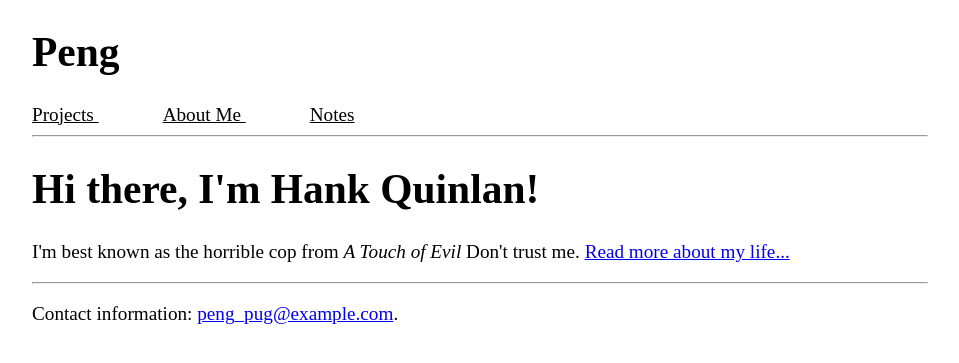
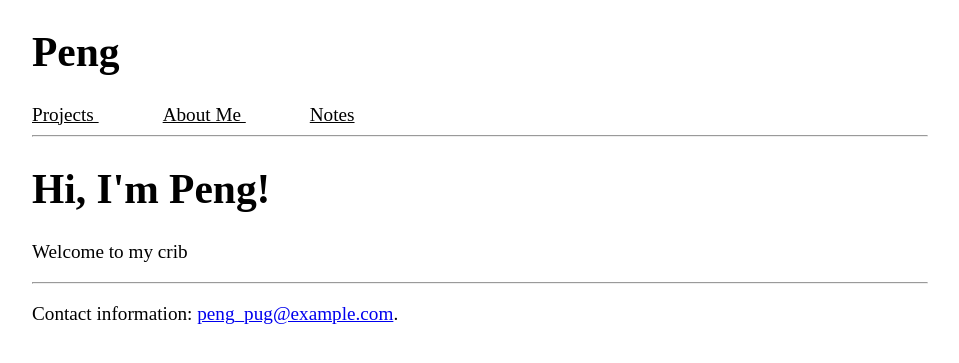
Before and after one commit to pzdkn/pzdkn.github.io, a Jekyll site: the page built from index.html, in a window 1280 px wide. Shown: the top 363 px of the page, without its empty margins (160-1119 px from the left). Built offline with Jekyll 4.4.1, drawn with Linux system fonts in a browser that asks for light colours.

Commit message:
change title

```diff
--- a/index.html
+++ b/index.html
@@ -1,8 +1,8 @@
 ---
 layout: default
-title: Hank Quinlan, Horrible Cop
+title: Hi I'm Peng
 ---
-<div class="blurb">
-	<h1>Hi there, I'm Hank Quinlan!</h1>
-	<p>I'm best known as the horrible cop from <em>A Touch of Evil</em> Don't trust me. <a href="/about">Read more about my life...</a></p>
+<div>
+	<h1>Hi, I'm Peng!</h1>
+	<p>Welcome to my crib</p>
 </div><!-- /.blurb -->
```
